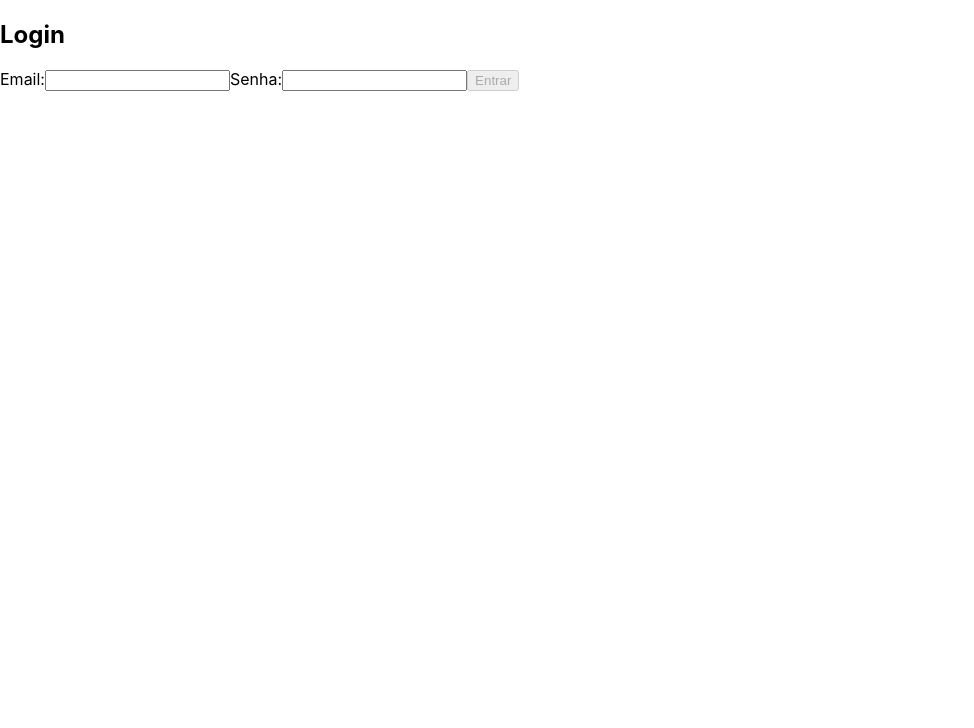
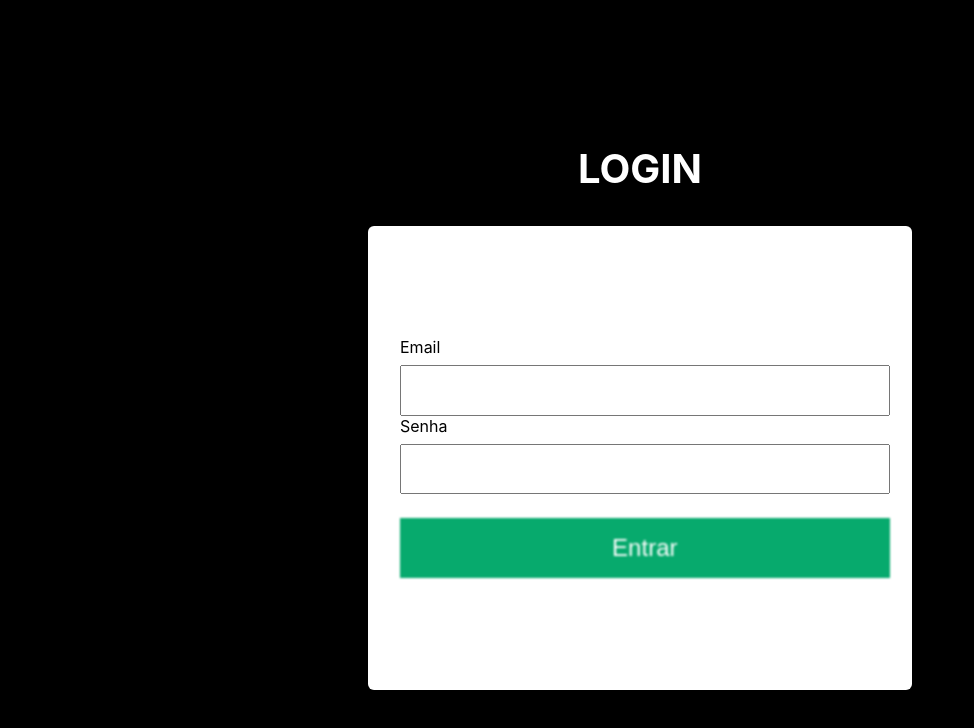
Before and after one commit to ocarlosbarros/trybewallet, a React (Create React App) app: page / in a window 1280 px wide. Shown: the top 728 px of the page, without its empty margins (0-974 px from the left). Built offline with nearby package versions, Linux system fonts and the light colour scheme.

Commit message:
feat: import Login.css

```diff
--- a/src/pages/Login.js
+++ b/src/pages/Login.js
@@ -6,6 +6,8 @@ import { Redirect } from 'react-router-dom';
 import { loginAction } from '../actions';
 import Button from '../components/Button';
 import Input from '../components/Input';
+
+import './Login.css';
 
 class Login extends React.Component {
   constructor(props) {
@@ -71,31 +73,36 @@ class Login extends React.Component {
     if (loggedIn) return <Redirect to="/carteira" />;
 
     return (
-      <article>
+      <article className="body-login">
         <h2>Login</h2>
+        <form className="form-login" action="">
           <Input
+            className="input-login"
             name="email"
             type="email"
             dataTestId="email-input"
-          textLabel="Email:"
+            textLabel="Email"
             value={ email }
             onChange={ this.handleChange }
           />
           <Input
+            className="input-login"
             name="password"
             type="password"
             dataTestId="password-input"
-          textLabel="Senha:"
+            textLabel="Senha"
             value={ password }
             onChange={ this.handleChange }
           />
           <Button
+            className="btn-login"
             name="login"
             dataTestId="login"
             value="Entrar"
             disabled={ disabled }
             onClick={ this.handleClick }
           />
+        </form>
       </article>
     );
   }
```
Lines whose indentation alone changed are shown as unchanged.
